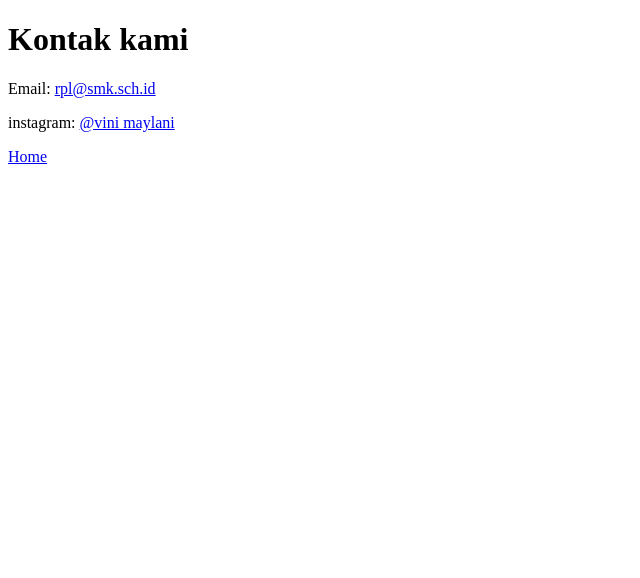
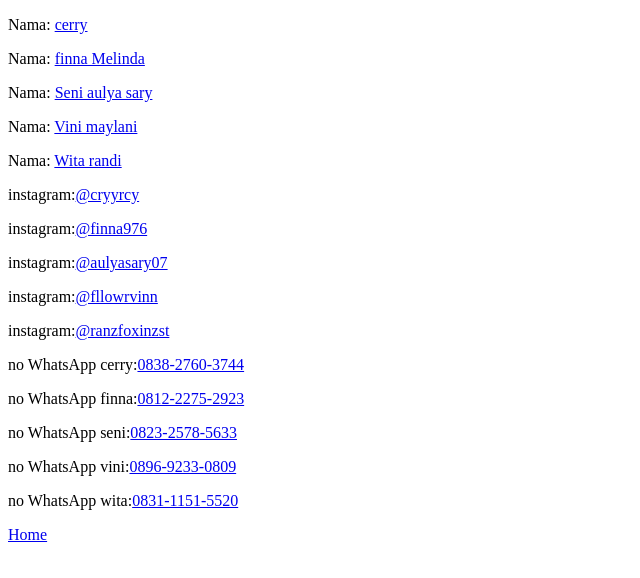
Before and after one commit to vinmayy766-byte/10-RPL-1, a plain HTML site: page kontak.html in a window 1280 px wide. Shown: the whole page, without its empty margins (0-640 px from the left). Drawn offline with Linux system fonts and the light colour scheme.

Commit message:
Add files via upload

```diff
--- a/kontak.html
+++ b/kontak.html
@@ -1,12 +1,34 @@
 <!DOCTYPE html>
 <html>
+
 <head>
-    <title>Kontak kami</title>
+  <title></title>
+  <p>Nama: <a href="mailto:vini@smk.sch.id">cerry</a></p>
+  <p>Nama: <a href="mailt:vini@smk.sch.id">finna Melinda</a></p>
+  <p>Nama: <a href="mailt:vini@smk.sch.id">Seni aulya sary</a></p>
+  <p>Nama: <a href="mailt:vini@smk.sch.id">Vini maylani</a></p>
+  <p>Nama: <a href="mailt:vini@smk.sch.id">Wita randi</a></p>
+
+<p>instagram:<a href="https://instagram.com/cryyrcy" target="_blank">@cryyrcy </a></p>
+<p>instagram:<a href="https://instagram.com/finna976" target="_blank">@finna976 </a></p>
+<p>instagram:<a href="https://instagram.com/aulyasary07" target="_blank">@aulyasary07 </a></p>
+<p>instagram:<a href="https://instagram.com/fllowrvin" target="_blank">@fllowrvinn </a></p>
+<p>instagram:<a href="https://instagram.com/ranzfoxinzst" target="_blank">@ranzfoxinzst </a></p>
+<p>no WhatsApp cerry:<a href="https://WhatsApp.com/"0838-2760-3744 target="_blank">0838-2760-3744</a></p>
+<p>no WhatsApp finna:<a href="https://WhatsApp.com/"0812-2275-2923 target="_blank">0812-2275-2923</a></p>
+<p>no WhatsApp seni:<a href="https://WhatsApp.com/"0823-2578-5633 target="_blank">0823-2578-5633</a></p>
+<p>no WhatsApp vini:<a href="https://WhatsApp.com/"0896-9233-0809target="_blank">0896-9233-0809</a></p>
+<p>no WhatsApp wita:<a href="https://WhatsApp.com/"0831-1151-5520 target="_blank">0831-1151-5520</a></p>
+
+<a href="beranda.html">Home</a>
+
+
+
+
 </head>
+
 <body>
-    <h1>Kontak kami</h1>
-    <p>Email: <a href="vinmay.email">rpl@smk.sch.id</a></p>
-    <p>instagram: <a href="https://instagram.com/vinmay"targer=-blank">@vini maylani</a></p>
-    <a href="index.html">Home</a>
+
 </body>
+
 </html>
```
Also changed, not shown: beranda.html (added, +33 -0 lines), kegiatan.html (added, +25 -0 lines), profil.html (+15 -6 lines).
